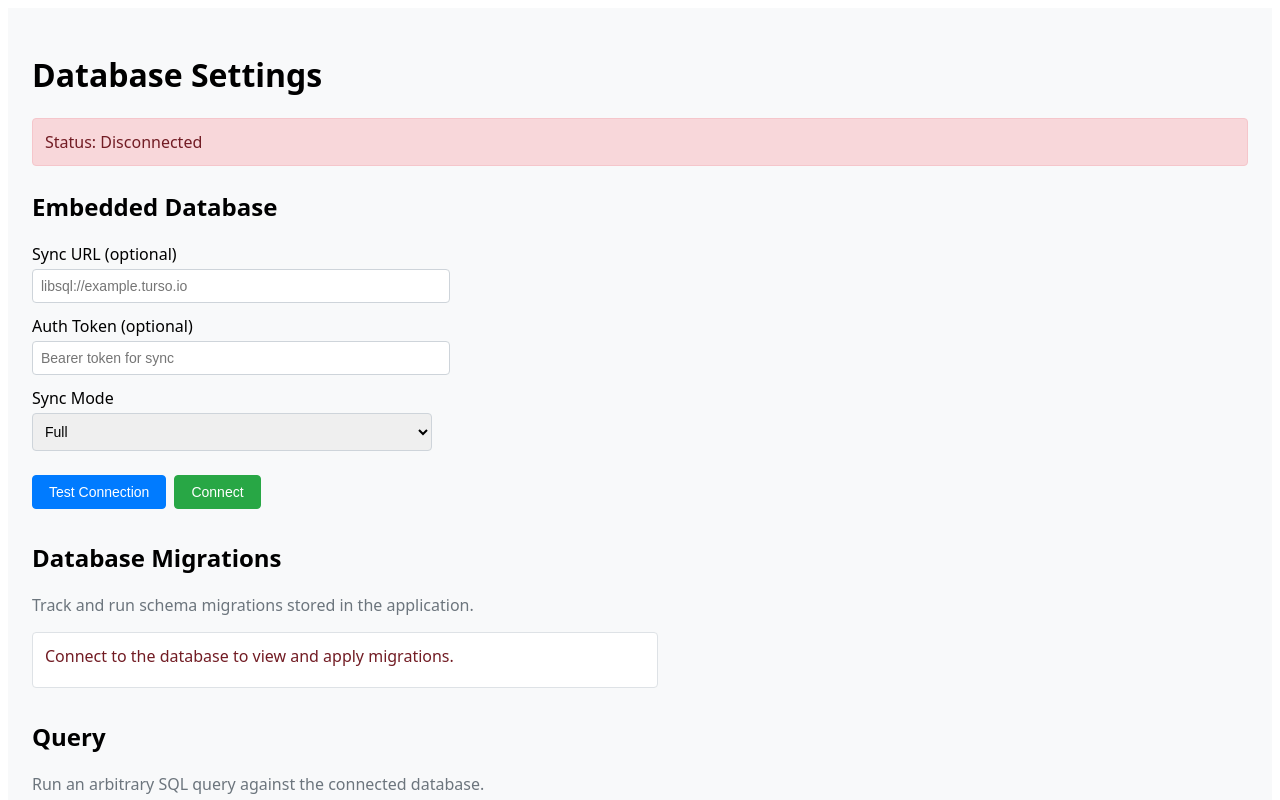
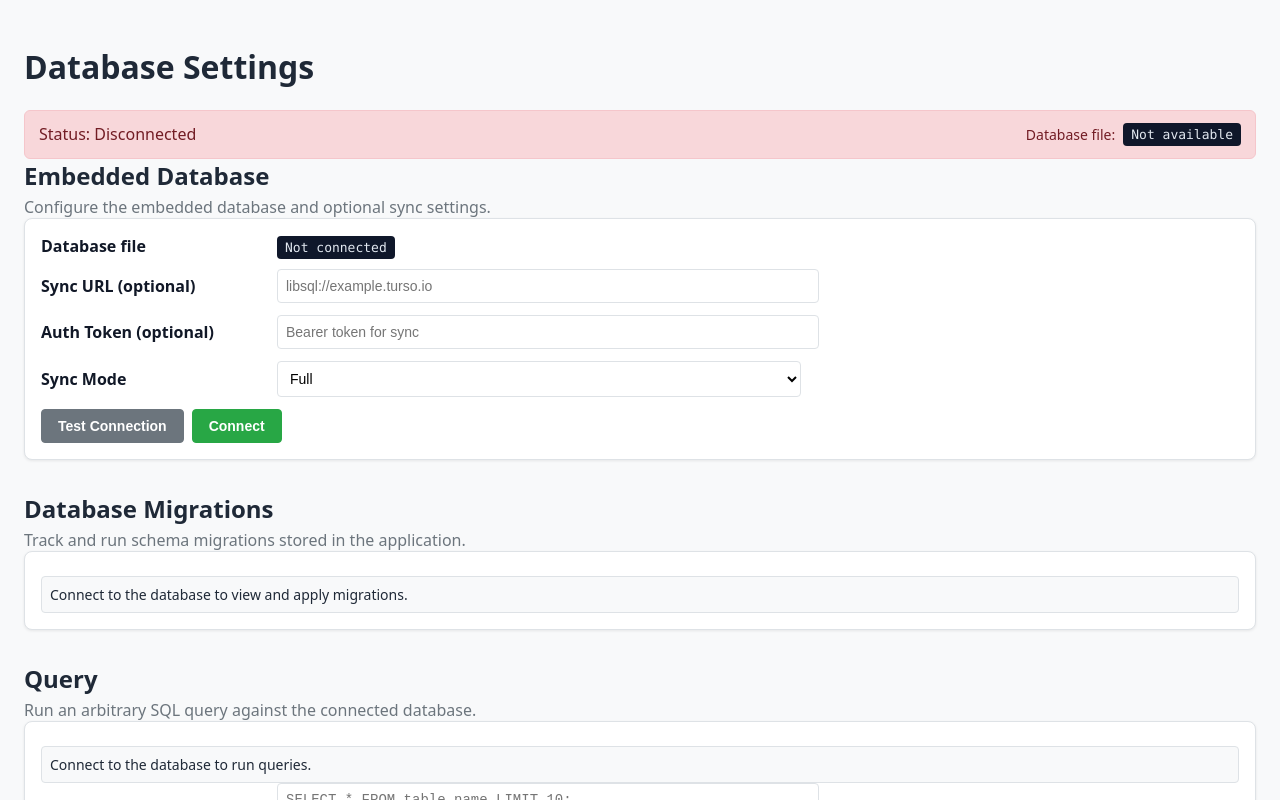
Before and after one commit to fingerskier/todd, a React (Vite) app: page /settings in a window 1280 px wide. Shown: the top 800 px of the page. Built offline with nearby package versions, Linux system fonts and the light colour scheme.

Commit message:
Show database path and refactor settings styles (#18)

```diff
--- a/src/main.js
+++ b/src/main.js
@@ -198,6 +198,10 @@ ipcMain.handle('db:isConnected', () => {
   return db.isConnected();
 });
 
+ipcMain.handle('db:path', () => {
+  return db.getCurrentPath();
+});
+
 // Migration IPC handlers
 ipcMain.handle('db:migrations:status', async () => {
   return await getMigrationStatus();
--- a/src/preload.js
+++ b/src/preload.js
@@ -12,6 +12,7 @@ contextBridge.exposeInMainWorld('api', {
     isConnected: () => ipcRenderer.invoke('db:isConnected'),
     getConfig: () => ipcRenderer.invoke('db:config:get'),
     setConfig: (config) => ipcRenderer.invoke('db:config:set', config),
+    getPath: () => ipcRenderer.invoke('db:path'),
   },
   migrations: {
     status: () => ipcRenderer.invoke('db:migrations:status'),
--- a/src/ui/App.jsx
+++ b/src/ui/App.jsx
@@ -1,5 +1,6 @@
 import React, { useEffect } from 'react';
 import { BrowserRouter as Router, Routes, Route, useNavigate } from 'react-router-dom';
+import './styles/shared.css';
 import Home from './Home';
 import Settings from './Settings';
 import Dashboard from './Dashboard';
@@ -21,7 +22,7 @@ function AppRoutes() {
   }, [navigate]);
 
   return (
-    <div style={{ minHeight: '100vh', backgroundColor: '#f8f9fa' }}>
+    <div className="app-shell">
       <Routes>
         <Route path="/" element={<Home />} />
         <Route path="/dashboard" element={<Dashboard />} />
--- a/src/ui/Settings.jsx
+++ b/src/ui/Settings.jsx
@@ -15,6 +15,7 @@ const normalizeConfig = (value) => ({
 export default function Settings() {
   const [config, setConfig] = useState(DEFAULT_CONFIG);
   const [isConnected, setIsConnected] = useState(false);
+  const [dbPath, setDbPath] = useState('');
   const [message, setMessage] = useState('');
   const [testMessage, setTestMessage] = useState('');
   const [migrationStatus, setMigrationStatus] = useState([]);
@@ -48,6 +49,13 @@ export default function Settings() {
   const checkConnection = async () => {
     const connected = await window.api.database.isConnected();
     setIsConnected(connected);
+
+    if (connected) {
+      const path = await window.api.database.getPath();
+      setDbPath(path || '');
+    } else {
+      setDbPath('');
+    }
   };
 
   const handleChange = (e) => {
@@ -71,6 +79,7 @@ export default function Settings() {
     if (result.success) {
       const normalized = normalizeConfig(config);
       setConfig(normalized);
+      setDbPath(result.path || (await window.api.database.getPath()) || '');
       await window.api.database.setConfig(normalized);
       setIsConnected(true);
     }
@@ -82,6 +91,7 @@ export default function Settings() {
     setMessage(result.success ? '✓ ' + result.message : '✗ ' + result.message);
     if (result.success) {
       setIsConnected(false);
+      setDbPath('');
     }
   };
 
@@ -127,196 +137,153 @@ export default function Settings() {
   };
 
   return (
-    <div style={{ fontFamily: 'system-ui, sans-serif', padding: 24 }}>
+    <div className="page">
       <h1>Database Settings</h1>
 
-      <div style={{
-        marginTop: 20,
-        padding: 12,
-        backgroundColor: isConnected ? '#d4edda' : '#f8d7da',
-        border: `1px solid ${isConnected ? '#c3e6cb' : '#f5c6cb'}`,
-        borderRadius: 4,
-        color: isConnected ? '#155724' : '#721c24',
-      }}>
-        Status: {isConnected ? 'Connected' : 'Disconnected'}
+      <div
+        className={`status-banner ${
+          isConnected ? 'status-banner--connected' : 'status-banner--disconnected'
+        }`}
+      >
+        <div>Status: {isConnected ? 'Connected' : 'Disconnected'}</div>
+        <div className="status-detail">
+          <span>Database file:</span>
+          <code className="code-pill">{dbPath || 'Not available'}</code>
+        </div>
       </div>
 
-      <div style={{ marginTop: 24 }}>
-        <h2>Embedded Database</h2>
+      <div className="section">
+        <h2 className="section-title">Embedded Database</h2>
+        <p className="section-subtitle">
+          Configure the embedded database and optional sync settings.
+        </p>
 
-        <div style={{ display: 'flex', flexDirection: 'column', gap: 12, maxWidth: 400 }}>
-          <div>
-            <label style={{ display: 'block', marginBottom: 4, fontWeight: 500 }}>
+        <div className="card">
+          <div className="form-grid">
+            <div className="form-label">Database file</div>
+            <div className="form-static">
+              <code className="code-pill">{dbPath || 'Not connected'}</code>
+            </div>
+
+            <label className="form-label" htmlFor="url">
               Sync URL (optional)
             </label>
             <input
+              className="form-control"
               type="text"
+              id="url"
               name="url"
               value={config.url}
               onChange={handleChange}
               disabled={isConnected}
-              style={inputStyle}
               placeholder="libsql://example.turso.io"
             />
-          </div>
 
-          <div>
-            <label style={{ display: 'block', marginBottom: 4, fontWeight: 500 }}>
+            <label className="form-label" htmlFor="authToken">
               Auth Token (optional)
             </label>
             <input
+              className="form-control"
               type="text"
+              id="authToken"
               name="authToken"
               value={config.authToken}
               onChange={handleChange}
               disabled={isConnected}
-              style={inputStyle}
               placeholder="Bearer token for sync"
             />
-          </div>
 
-          <div>
-            <label style={{ display: 'block', marginBottom: 4, fontWeight: 500 }}>
+            <label className="form-label" htmlFor="sync">
               Sync Mode
             </label>
             <select
+              className="form-control"
+              id="sync"
               name="sync"
               value={config.sync}
               onChange={handleChange}
               disabled={isConnected}
-              style={{ ...inputStyle, height: 38 }}
             >
               <option value="full">Full</option>
               <option value="">Disabled</option>
             </select>
           </div>
 
-          <div style={{ display: 'flex', gap: 8, marginTop: 12 }}>
+          <div className="button-row">
             <button
+              className="btn btn-secondary"
               onClick={handleTestConnection}
               disabled={isConnected}
-              style={buttonStyle}
             >
               Test Connection
             </button>
             {!isConnected ? (
-              <button
-                onClick={handleConnect}
-                style={{ ...buttonStyle, backgroundColor: '#28a745', borderColor: '#28a745' }}
-              >
+              <button className="btn btn-success" onClick={handleConnect}>
                 Connect
               </button>
             ) : (
-              <button
-                onClick={handleDisconnect}
-                style={{ ...buttonStyle, backgroundColor: '#dc3545', borderColor: '#dc3545' }}
-              >
+              <button className="btn btn-danger" onClick={handleDisconnect}>
                 Disconnect
               </button>
             )}
           </div>
 
-          {testMessage && (
-            <div style={{
-              marginTop: 8,
-              padding: 8,
-              backgroundColor: '#f8f9fa',
-              border: '1px solid #dee2e6',
-              borderRadius: 4,
-              fontSize: 14,
-            }}>
-              {testMessage}
-            </div>
-          )}
+          {testMessage && <div className="notice">{testMessage}</div>}
 
-          {message && (
-            <div style={{
-              marginTop: 8,
-              padding: 8,
-              backgroundColor: '#f8f9fa',
-              border: '1px solid #dee2e6',
-              borderRadius: 4,
-              fontSize: 14,
-            }}>
-              {message}
-            </div>
-          )}
+          {message && <div className="notice">{message}</div>}
         </div>
       </div>
 
-      <div style={{ marginTop: 32 }}>
-        <h2>Database Migrations</h2>
-        <p style={{ color: '#6c757d', marginTop: 8 }}>
+      <div className="section">
+        <h2 className="section-title">Database Migrations</h2>
+        <p className="section-subtitle">
           Track and run schema migrations stored in the application.
         </p>
 
-        <div style={{
-          marginTop: 12,
-          padding: 12,
-          backgroundColor: '#fff',
-          border: '1px solid #dee2e6',
-          borderRadius: 4,
-          maxWidth: 600,
-        }}>
+        <div className="card">
           {!isConnected && (
-            <div style={{ color: '#721c24', marginBottom: 8 }}>
-              Connect to the database to view and apply migrations.
-            </div>
+            <div className="notice">Connect to the database to view and apply migrations.</div>
           )}
 
           {isConnected && (
-            <div style={{ display: 'flex', justifyContent: 'space-between', alignItems: 'center' }}>
-              <div style={{ fontWeight: 500 }}>Pending migrations: {migrationStatus.filter((m) => !m.appliedAt).length}</div>
+            <div className="card-row">
+              <div className="text-strong">
+                Pending migrations: {migrationStatus.filter((m) => !m.appliedAt).length}
+              </div>
               <button
+                className="btn"
                 onClick={handleApplyMigrations}
                 disabled={!isConnected || isApplyingMigrations}
-                style={{ ...buttonStyle, opacity: !isConnected ? 0.6 : 1 }}
               >
                 {isApplyingMigrations ? 'Applying...' : 'Run Migrations'}
               </button>
             </div>
           )}
 
-          {migrationMessage && (
-            <div style={{
-              marginTop: 8,
-              padding: 8,
-              backgroundColor: '#f8f9fa',
-              border: '1px solid #dee2e6',
-              borderRadius: 4,
-              fontSize: 14,
-            }}>
-              {migrationMessage}
-            </div>
-          )}
+          {migrationMessage && <div className="notice">{migrationMessage}</div>}
 
           {isConnected && (
-            <div style={{ marginTop: 12, display: 'flex', flexDirection: 'column', gap: 8 }}>
+            <div className="migration-list">
               {migrationStatus.length === 0 ? (
-                <div style={{ color: '#6c757d' }}>No migrations found.</div>
+                <div className="notice notice-muted">No migrations found.</div>
               ) : (
                 migrationStatus.map((migration) => (
                   <div
                     key={migration.id}
-                    style={{
-                      padding: 10,
-                      border: '1px solid #e9ecef',
-                      borderRadius: 4,
-                      backgroundColor: migration.appliedAt ? '#e2f0d9' : '#fff3cd',
-                      display: 'flex',
-                      justifyContent: 'space-between',
-                    }}
+                    className={`migration-item ${migration.appliedAt ? 'applied' : 'pending'}`}
                   >
                     <div>
-                      <div style={{ fontWeight: 600 }}>{migration.name}</div>
-                      <div style={{ color: '#6c757d', fontSize: 14 }}>{migration.description}</div>
+                      <div className="text-strong">{migration.name}</div>
+                      <div className="text-muted text-small">{migration.description}</div>
                     </div>
-                    <div style={{ textAlign: 'right', fontSize: 14 }}>
-                      {migration.appliedAt ? (
-                        <span style={{ color: '#155724' }}>Applied</span>
-                      ) : (
-                        <span style={{ color: '#856404' }}>Pending</span>
-                      )}
+                    <div className="text-right">
+                      <span
+                        className={
+                          migration.appliedAt ? 'badge badge-success' : 'badge badge-warning'
+                        }
+                      >
+                        {migration.appliedAt ? 'Applied' : 'Pending'}
+                      </span>
                     </div>
                   </div>
                 ))
@@ -326,93 +293,43 @@ export default function Settings() {
         </div>
       </div>
 
-      <div style={{ marginTop: 32 }}>
-        <h2>Query</h2>
-        <p style={{ color: '#6c757d', marginTop: 8 }}>
+      <div className="section">
+        <h2 className="section-title">Query</h2>
+        <p className="section-subtitle">
           Run an arbitrary SQL query against the connected database.
         </p>
 
-        <div style={{
-          marginTop: 12,
-          padding: 12,
-          backgroundColor: '#fff',
-          border: '1px solid #dee2e6',
-          borderRadius: 4,
-          maxWidth: 800,
-        }}>
-          {!isConnected && (
-            <div style={{ color: '#721c24', marginBottom: 8 }}>
-              Connect to the database to run queries.
-            </div>
-          )}
+        <div className="card">
+          {!isConnected && <div className="notice">Connect to the database to run queries.</div>}
 
+          <div className="form-grid">
+            <label className="form-label" htmlFor="queryText">
+              SQL Query
+            </label>
             <textarea
+              className="form-control textarea-control"
               value={queryText}
+              id="queryText"
               onChange={(e) => setQueryText(e.target.value)}
               placeholder="SELECT * FROM table_name LIMIT 10;"
               rows={5}
               disabled={!isConnected}
-            style={{ ...inputStyle, width: '100%', resize: 'vertical', minHeight: 120 }}
             />
+          </div>
 
-          <div style={{ display: 'flex', marginTop: 8 }}>
-            <button
-              onClick={handleRunQuery}
-              disabled={!isConnected}
-              style={{ ...buttonStyle, opacity: !isConnected ? 0.6 : 1 }}
-            >
+          <div className="button-row">
+            <button className="btn" onClick={handleRunQuery} disabled={!isConnected}>
               Run Query
             </button>
           </div>
 
-          {queryMessage && (
-            <div style={{
-              marginTop: 8,
-              padding: 8,
-              backgroundColor: '#f8f9fa',
-              border: '1px solid #dee2e6',
-              borderRadius: 4,
-              fontSize: 14,
-            }}>
-              {queryMessage}
-            </div>
-          )}
+          {queryMessage && <div className="notice">{queryMessage}</div>}
 
           {queryResult !== null && (
-            <pre style={{
-              marginTop: 8,
-              padding: 12,
-              backgroundColor: '#0f172a',
-              color: '#e2e8f0',
-              borderRadius: 4,
-              overflowX: 'auto',
-              fontSize: 13,
-              lineHeight: 1.5,
-            }}>
-              {JSON.stringify(queryResult, null, 2)}
-            </pre>
+            <pre className="code-block">{JSON.stringify(queryResult, null, 2)}</pre>
           )}
         </div>
       </div>
     </div>
   );
 }
-
-const inputStyle = {
-  width: '100%',
-  padding: 8,
-  border: '1px solid #ced4da',
-  borderRadius: 4,
-  fontSize: 14,
-};
-
-const buttonStyle = {
-  padding: '8px 16px',
-  backgroundColor: '#007bff',
-  color: 'white',
-  border: '1px solid #007bff',
-  borderRadius: 4,
-  cursor: 'pointer',
-  fontSize: 14,
-  fontWeight: 500,
-};
--- /dev/null
+++ b/src/ui/styles/shared.css
@@ -0,0 +1,276 @@
+:root {
+  --surface: #ffffff;
+  --surface-muted: #f8f9fa;
+  --border: #dee2e6;
+  --text: #1f2937;
+  --text-muted: #6c757d;
+  --primary: #0d6efd;
+  --success: #28a745;
+  --danger: #dc3545;
+  --warning: #ffc107;
+  --shadow-soft: 0 1px 3px rgba(0, 0, 0, 0.08);
+}
+
+body {
+  margin: 0;
+  font-family: system-ui, -apple-system, BlinkMacSystemFont, 'Segoe UI', Roboto,
+    'Helvetica Neue', Arial, 'Noto Sans', sans-serif, 'Apple Color Emoji',
+    'Segoe UI Emoji';
+  background-color: var(--surface-muted);
+  color: var(--text);
+}
+
+.app-shell {
+  min-height: 100vh;
+  background-color: var(--surface-muted);
+}
+
+.page {
+  padding: 24px;
+}
+
+.section + .section {
+  margin-top: 32px;
+}
+
+.section-title {
+  margin: 0 0 4px;
+  font-size: 24px;
+}
+
+.section-subtitle {
+  margin: 4px 0 0;
+  color: var(--text-muted);
+}
+
+.text-strong {
+  font-weight: 600;
+}
+
+.text-muted {
+  color: var(--text-muted);
+}
+
+.text-small {
+  font-size: 14px;
+}
+
+.text-right {
+  text-align: right;
+}
+
+.card {
+  background-color: var(--surface);
+  border: 1px solid var(--border);
+  border-radius: 8px;
+  padding: 16px;
+  box-shadow: var(--shadow-soft);
+}
+
+.status-banner {
+  display: flex;
+  justify-content: space-between;
+  align-items: center;
+  padding: 12px 14px;
+  border-radius: 6px;
+  border: 1px solid;
+  gap: 12px;
+}
+
+.status-banner--connected {
+  background-color: #d4edda;
+  border-color: #c3e6cb;
+  color: #155724;
+}
+
+.status-banner--disconnected {
+  background-color: #f8d7da;
+  border-color: #f5c6cb;
+  color: #721c24;
+}
+
+.status-detail {
+  display: flex;
+  gap: 8px;
+  align-items: center;
+  flex-wrap: wrap;
+  font-size: 14px;
+  color: inherit;
+}
+
+.code-pill {
+  background-color: #0f172a;
+  color: #e2e8f0;
+  padding: 4px 8px;
+  border-radius: 4px;
+  font-family: ui-monospace, SFMono-Regular, SFMono-Regular, Menlo, Monaco,
+    Consolas, 'Liberation Mono', 'Courier New', monospace;
+  font-size: 13px;
+}
+
+.form-grid {
+  display: grid;
+  grid-template-columns: 220px 1fr;
+  gap: 12px 16px;
+  align-items: center;
+  max-width: 760px;
+}
+
+.form-label {
+  font-weight: 600;
+  color: #111827;
+}
+
+.form-control,
+select.form-control,
+textarea.form-control {
+  width: 100%;
+  padding: 8px;
+  border: 1px solid var(--border);
+  border-radius: 4px;
+  font-size: 14px;
+  background-color: #fff;
+}
+
+.form-static {
+  color: #111827;
+}
+
+.textarea-control {
+  min-height: 140px;
+  resize: vertical;
+}
+
+.button-row {
+  display: flex;
+  gap: 8px;
+  flex-wrap: wrap;
+  margin-top: 12px;
+}
+
+.btn {
+  padding: 8px 16px;
+  border-radius: 4px;
+  border: 1px solid transparent;
+  font-size: 14px;
+  font-weight: 600;
+  cursor: pointer;
+  color: #fff;
+  background-color: var(--primary);
+  border-color: var(--primary);
+  transition: transform 120ms ease, box-shadow 120ms ease;
+}
+
+.btn:hover:not(:disabled) {
+  transform: translateY(-1px);
+  box-shadow: 0 2px 6px rgba(0, 0, 0, 0.15);
+}
+
+.btn:disabled {
+  opacity: 0.6;
+  cursor: not-allowed;
+}
+
+.btn-secondary {
+  background-color: #6c757d;
+  border-color: #6c757d;
+}
+
+.btn-success {
+  background-color: var(--success);
+  border-color: var(--success);
+}
+
+.btn-danger {
+  background-color: var(--danger);
+  border-color: var(--danger);
+}
+
+.notice {
+  margin-top: 8px;
+  padding: 8px;
+  background-color: #f8f9fa;
+  border: 1px solid var(--border);
+  border-radius: 4px;
+  font-size: 14px;
+  color: var(--text);
+}
+
+.notice-muted {
+  color: var(--text-muted);
+}
+
+.card-row {
+  display: flex;
+  align-items: center;
+  justify-content: space-between;
+  gap: 12px;
+}
+
+.migration-list {
+  margin-top: 12px;
+  display: flex;
+  flex-direction: column;
+  gap: 8px;
+}
+
+.migration-item {
+  padding: 10px;
+  border: 1px solid #e9ecef;
+  border-radius: 6px;
+  background-color: #fff;
+  display: flex;
+  justify-content: space-between;
+  gap: 12px;
+}
+
+.migration-item.pending {
+  background-color: #fff3cd;
+}
+
+.migration-item.applied {
+  background-color: #e2f0d9;
+}
+
+.badge {
+  display: inline-flex;
+  align-items: center;
+  padding: 4px 8px;
+  border-radius: 999px;
+  font-size: 12px;
+  font-weight: 700;
+}
+
+.badge-success {
+  background-color: #d4edda;
+  color: #155724;
+  border: 1px solid #c3e6cb;
+}
+
+.badge-warning {
+  background-color: #fff3cd;
+  color: #856404;
+  border: 1px solid #ffeeba;
+}
+
+.code-block {
+  margin-top: 8px;
+  padding: 12px;
+  background-color: #0f172a;
+  color: #e2e8f0;
+  border-radius: 4px;
+  overflow-x: auto;
+  font-size: 13px;
+  line-height: 1.5;
+}
+
+@media (max-width: 700px) {
+  .form-grid {
+    grid-template-columns: 1fr;
+  }
+
+  .status-banner {
+    flex-direction: column;
+    align-items: flex-start;
+  }
+}
```
Lines whose indentation alone changed are shown as unchanged.
